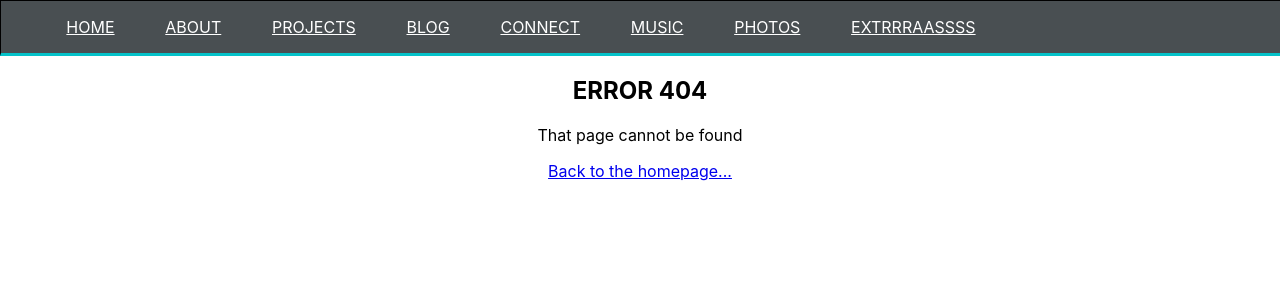
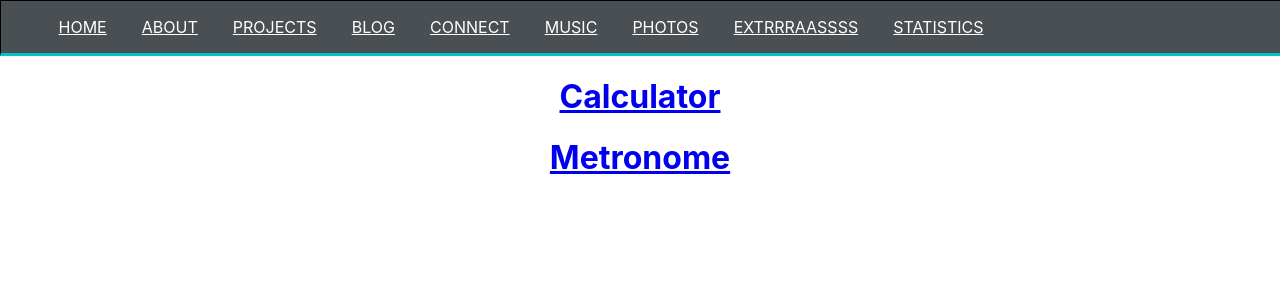
Before and after one commit to PranishBhagatOutlook/siteHeroku, a React (Create React App) app: page /statistics in a window 1280 px wide. Before the commit this address had no page. Shown: the top 300 px of the page. Built offline with nearby package versions, Linux system fonts and the light colour scheme.

Commit message:
added stat

```diff
--- a/src/App.js
+++ b/src/App.js
@@ -13,6 +13,7 @@ import { BrowserRouter as Router, Switch, Route } from "react-router-dom";
 import Photos from "./Components/Photos";
 import Metronome from "./Components/Metronome/Metronome";
 import Resume from "./Components/Resume/Resume";
+import Statistics from "./Components/Statistics";
 
 function App() {
   return (
@@ -32,6 +33,7 @@ function App() {
           <Route path="/metronome" component={Metronome}></Route>
           <Route path="/extras" component={Extras}></Route>
           {/* <Route path="/resume" component={Resume}></Route> */}
+          <Route path="/statistics" component={Statistics}></Route>
 
           <Route path="*">
             <NotFound />
--- a/src/Components/Navbar.js
+++ b/src/Components/Navbar.js
@@ -37,6 +37,9 @@ function Navbar() {
         <Link style={navStyle} to="/extras">
           <li>EXTRRRAASSSS</li>
         </Link>
+        <Link style={navStyle} to="/statistics">
+          <li>STATISTICS</li>
+        </Link>
         {/* <Link style={navStyle} to="/calculator">
           <li>CALCULATOR</li>
         </Link>
--- /dev/null
+++ b/src/Components/Statistics.js
@@ -0,0 +1,19 @@
+import React from "react";
+import "../App.css";
+
+function Project() {
+  return (
+    <div className="projects">
+      <h1>
+        {" "}
+        <a href="/calculator"> Calculator </a>
+      </h1>
+      <h1>
+        {" "}
+        <a href="/metronome"> Metronome </a>
+      </h1>
+    </div>
+  );
+}
+
+export default Project;
```
Also changed, not shown: 1 other file (tests, documents, lock files or other folders).
